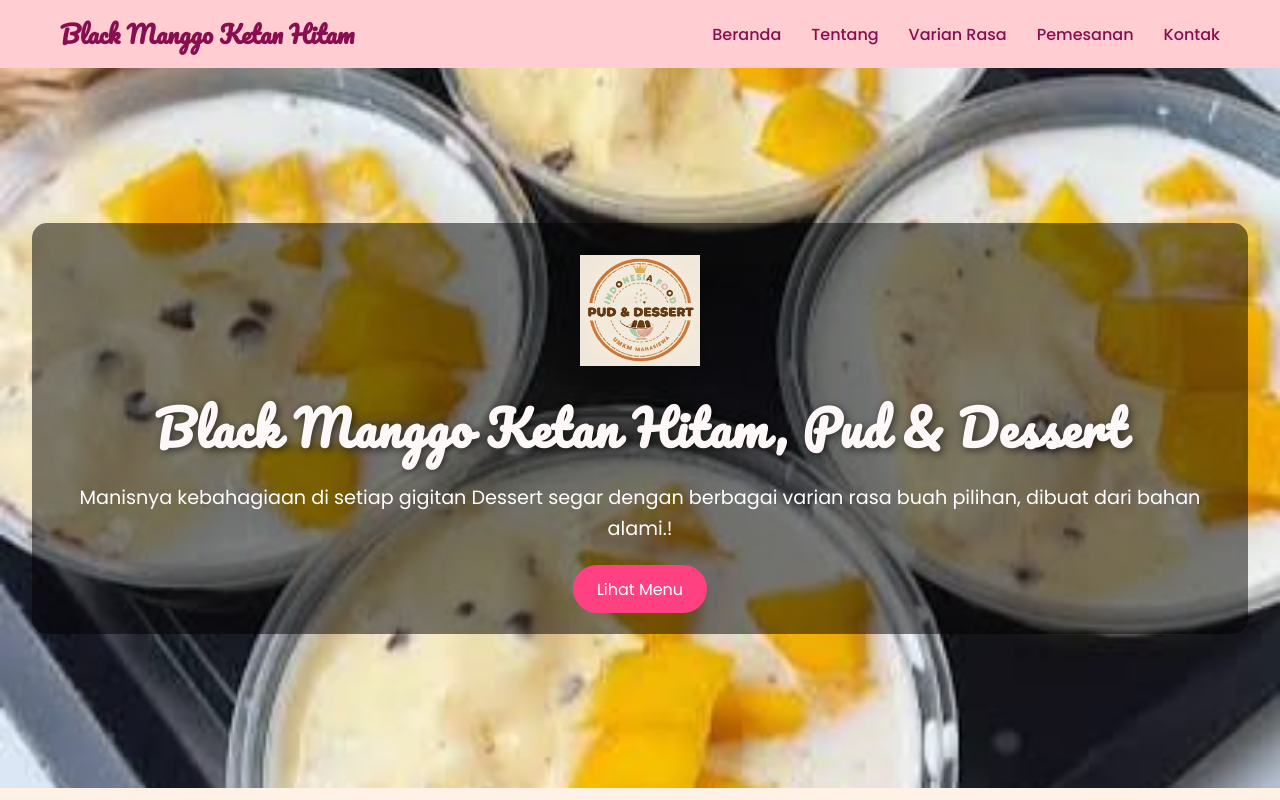
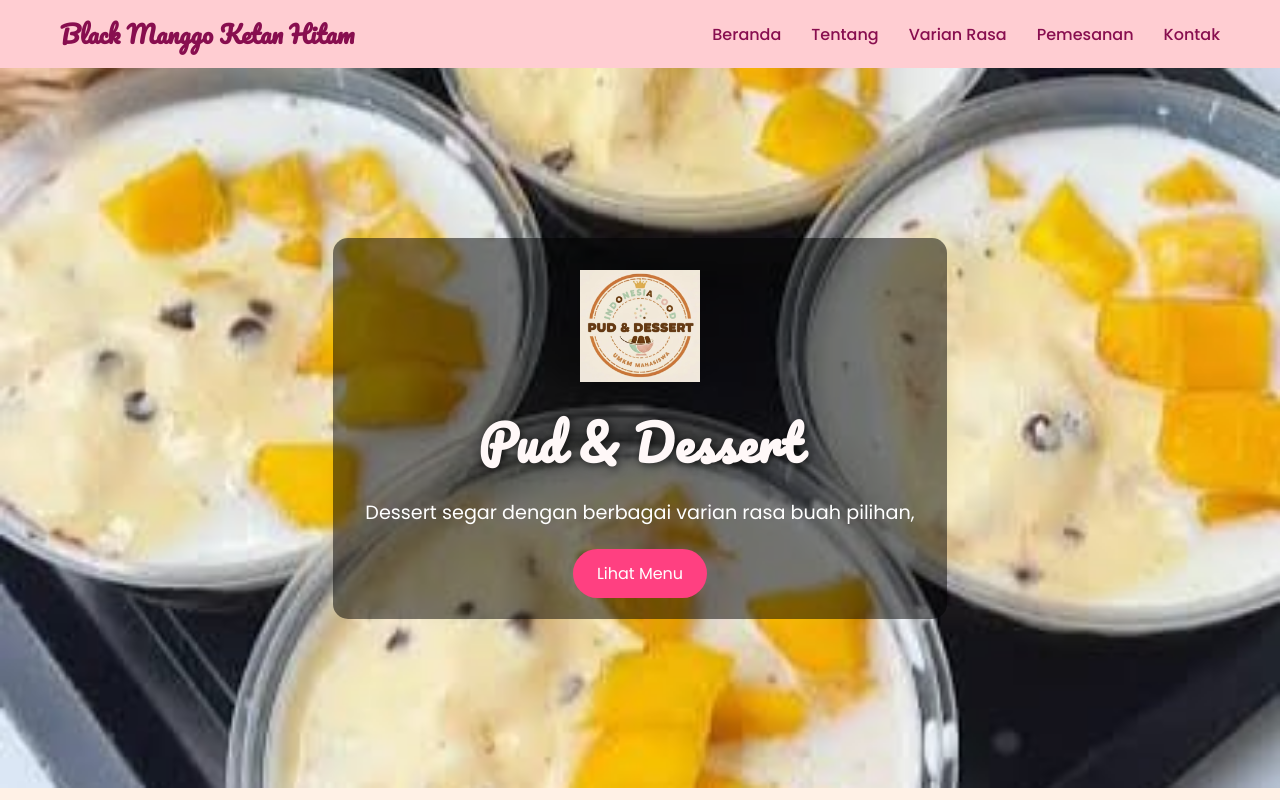
Before and after one commit to YogaAzhari23/BlackManggoKetanHitam.github.io, a plain HTML site: page index.html in a window 1280 px wide. Shown: the top 800 px of the page. Drawn offline with Linux system fonts and the light colour scheme.

Commit message:
menyeting

```diff
--- a/index.html
+++ b/index.html
@@ -15,10 +15,6 @@
 <nav class="navbar">
     <div class="logo">Black Manggo Ketan Hitam</div>
 
-    <!-- Tombol hamburger -->
-    <div class="menu-toggle" id="menu-toggle">
-    </div>
-
     <!-- Menu utama -->
     <ul class="nav-links" id="nav-links">
       <li><a href="#home">Beranda</a></li>
@@ -34,10 +30,8 @@
     <section id="home" class="hero">
         <div class="overlay">
             <img src="img/Logo.jpeg" alt="Logo Dessert Delight" class="hero-logo">
-        <h1>Black Manggo Ketan Hitam, Pud & Dessert</h1>
-        <p>Manisnya kebahagiaan di setiap gigitan
-
-            Dessert segar dengan berbagai varian rasa buah pilihan, dibuat dari bahan alami.!</p>
+        <h1>Pud & Dessert</h1>
+        <p>Dessert segar dengan berbagai varian rasa buah pilihan,</p>
         <a href="#menu" class="btn">Lihat Menu</a>
         </div>
     </section>
```
